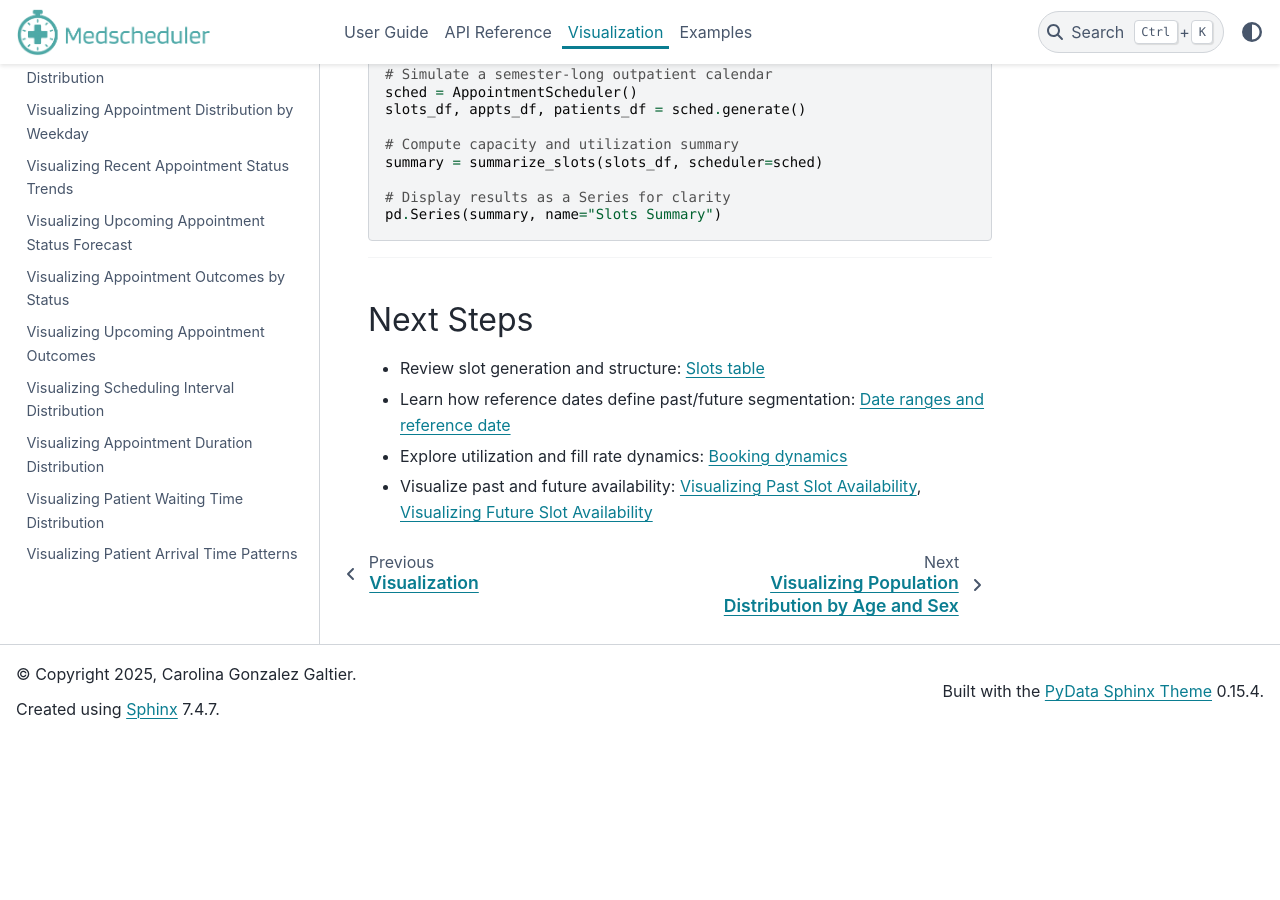
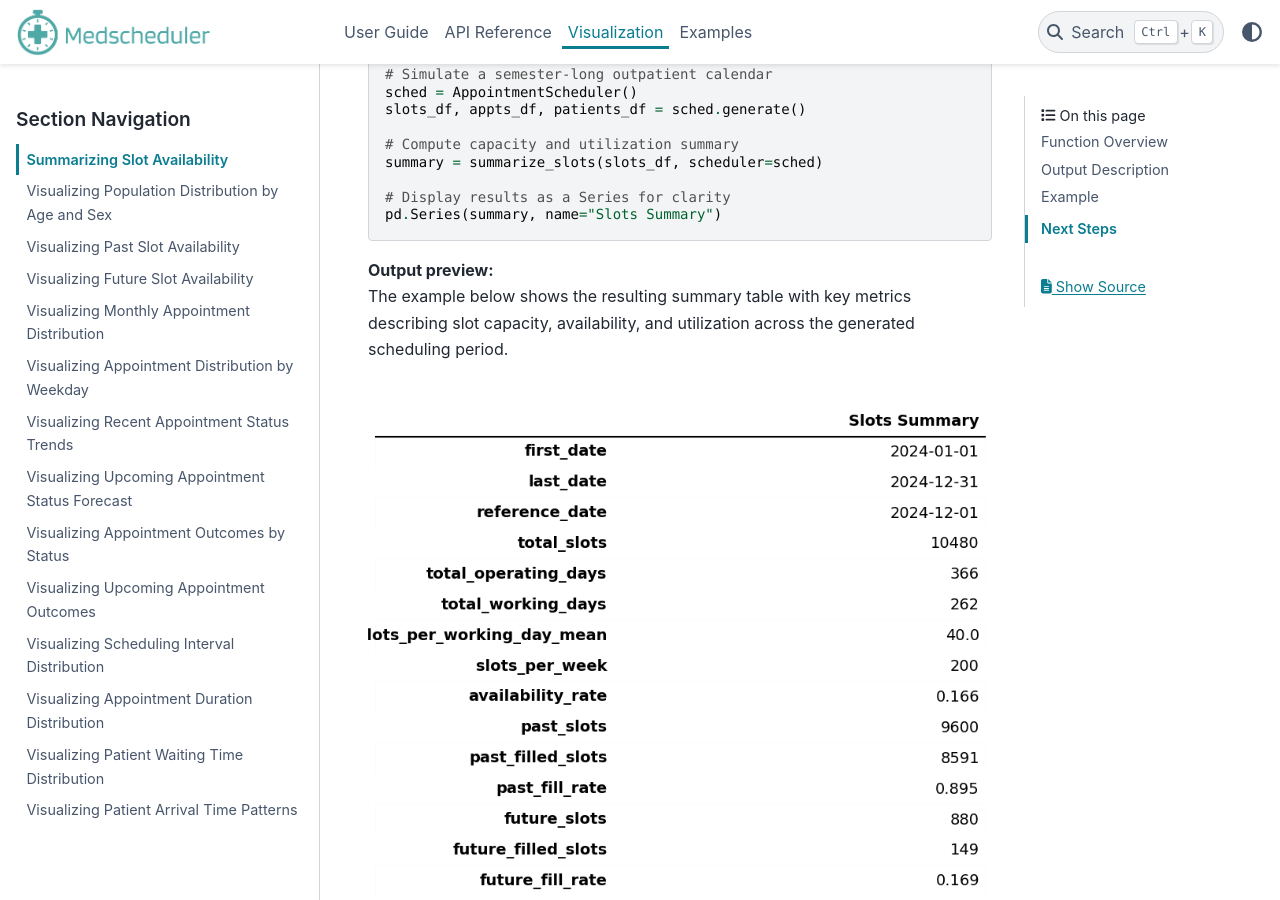
Before and after one commit to carogaltier/medscheduler, a Sphinx documentation site: the page built from docs/visualization/summarize_slots.md, in a window 1280 px wide and 900 px high, scrolled down 1656 px. Built offline with Sphinx 7.4.7 and the PyData theme 0.15.4, drawn with Linux system fonts in a browser that asks for light colours; before the commit the page ends 2394 px from its top, so only the background shows below that.

Commit message:
Update summarize_slots.md

````diff
--- a/docs/visualization/summarize_slots.md
+++ b/docs/visualization/summarize_slots.md
@@ -52,7 +52,10 @@ summary = summarize_slots(slots_df, scheduler=sched)
 # Display results as a Series for clarity
 pd.Series(summary, name="Slots Summary")
 ```
+**Output preview:**
+The example below shows the resulting summary table with key metrics describing slot capacity, availability, and utilization across the generated scheduling period.
 
+![Slots Summary visualization](../_static/visuals/slots_summary.png)
 ---
 
 ## Next Steps
````
